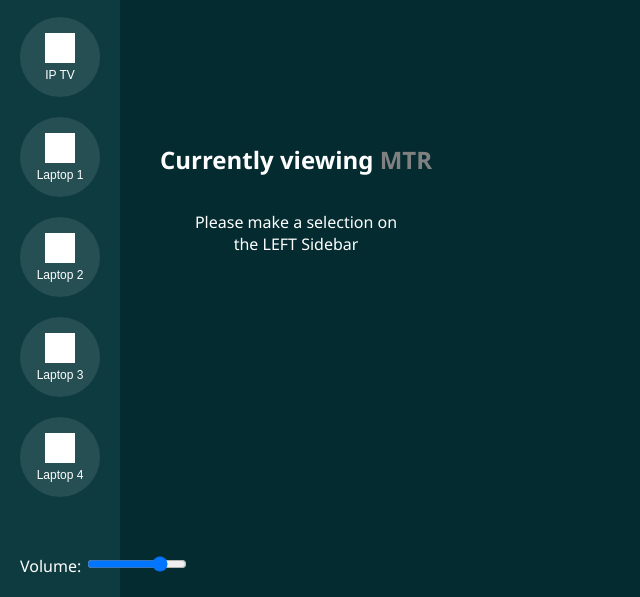
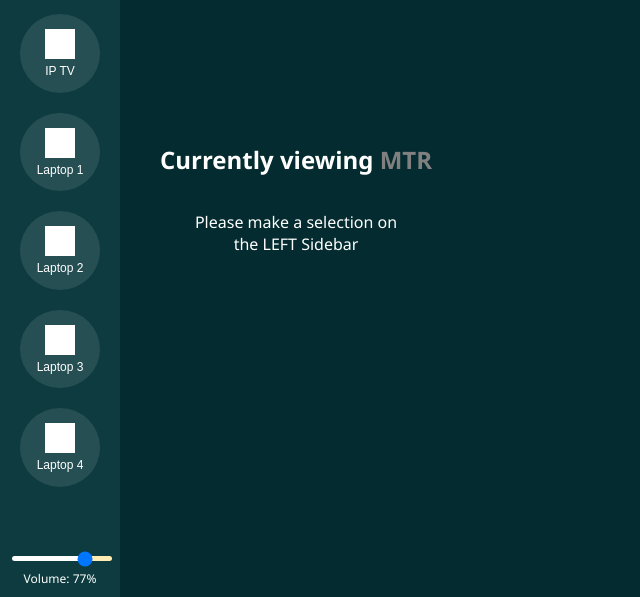
Before and after one commit to davidanstee/crestron-ch5-ui, a plain HTML site: page index.html in a window 1280 px wide. Shown: the part 203-800 px from the top of the page, without its empty margins (0-640 px from the left). Drawn offline with Linux system fonts and the light colour scheme; grey boxes are pictures that could not be loaded.

Commit message:
Update index.html

```diff
--- a/index.html
+++ b/index.html
@@ -23,7 +23,7 @@
       display: flex;
       flex-direction: column;
       align-items: center;
-      padding: 10px 0;
+      padding: 10px 0 100px 0; /* bottom padding for volume */
       transition: width 0.3s ease-in-out;
       overflow: hidden;
       animation: fadeIn 0.5s ease;
@@ -124,12 +124,23 @@
     }
     .volume-control {
       position: absolute;
-      bottom: 20px;
-      left: 20px;
-      animation: fadeIn 1s ease;
+      bottom: 10px;
+      left: 10px;
+      width: 100px;
+      text-align: center;
+      color: white;
+      font-size: 12px;
     }
     .volume-control input[type=range] {
-      width: 100px;
+      -webkit-appearance: none;
+      width: 100%;
+      height: 5px;
+      background: linear-gradient(to right, white 77%, #ffecb3 77%);
+      border-radius: 5px;
+      outline: none;
+    }
+    .volume-percentage {
+      margin-top: 5px;
     }
     @keyframes fadeIn {
       from { opacity: 0; }
@@ -153,7 +164,7 @@
         <span>Apple TV</span>
       </button>
       <button onclick="navigate('iptv')">
-        <img src="https://img.icons8.com/ios-filled/100/television.png" alt="IPTV">
+        <img src="https://img.icons8.com/ios-filled/100/monitor--v1.png" alt="IPTV">
         <span>IP TV</span>
       </button>
       <button onclick="navigate('laptop1')">
@@ -172,6 +183,10 @@
         <img src="https://img.icons8.com/ios-filled/100/laptop.png" alt="Laptop 4">
         <span>Laptop 4</span>
       </button>
+      <div class="volume-control">
+        <input type="range" min="0" max="100" value="77" id="volumeSlider" oninput="updateVolumeDisplay(this.value)">
+        <div class="volume-percentage">Volume: <span id="volumeValue">77%</span></div>
+      </div>
     </div>
     <button class="toggle-btn" onclick="toggleSidebar()">☰</button>
 
@@ -192,7 +207,7 @@
 
     <div class="content" id="apple">
       <h2>Apple TV Control</h2>
-      <img class="remote" src="https://upload.wikimedia.org/wikipedia/commons/2/2d/Apple_Remote.svg" alt="Apple TV Remote">
+      <img class="remote" src="https://upload.wikimedia.org/wikipedia/commons/thumb/2/2d/Apple_Remote.svg/200px-Apple_Remote.svg.png" alt="Apple TV Remote">
     </div>
 
     <div class="content" id="iptv">
@@ -220,10 +235,6 @@
     </div>
   </div>
 
-  <div class="volume-control">
-    Volume: <input type="range" min="0" max="100" value="77">
-  </div>
-
   <script>
     function navigate(pageId) {
       const sections = document.querySelectorAll('.content');
@@ -239,6 +250,12 @@
       const sidebar = document.getElementById('sidebar');
       sidebar.classList.toggle('collapsed');
     }
+
+    function updateVolumeDisplay(val) {
+      document.getElementById('volumeValue').innerText = val + '%';
+      const slider = document.getElementById('volumeSlider');
+      slider.style.background = `linear-gradient(to right, white ${val}%, #ffecb3 ${val}%)`;
+    }
   </script>
 </body>
 </html>
```
